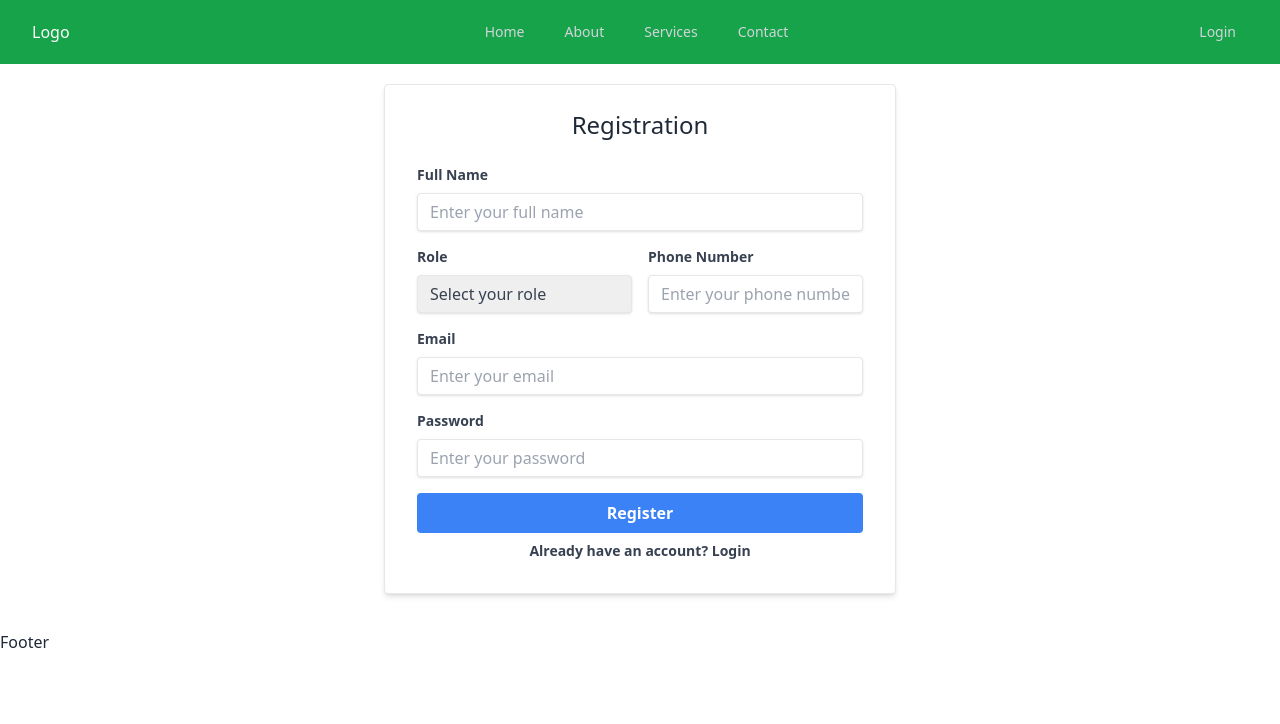
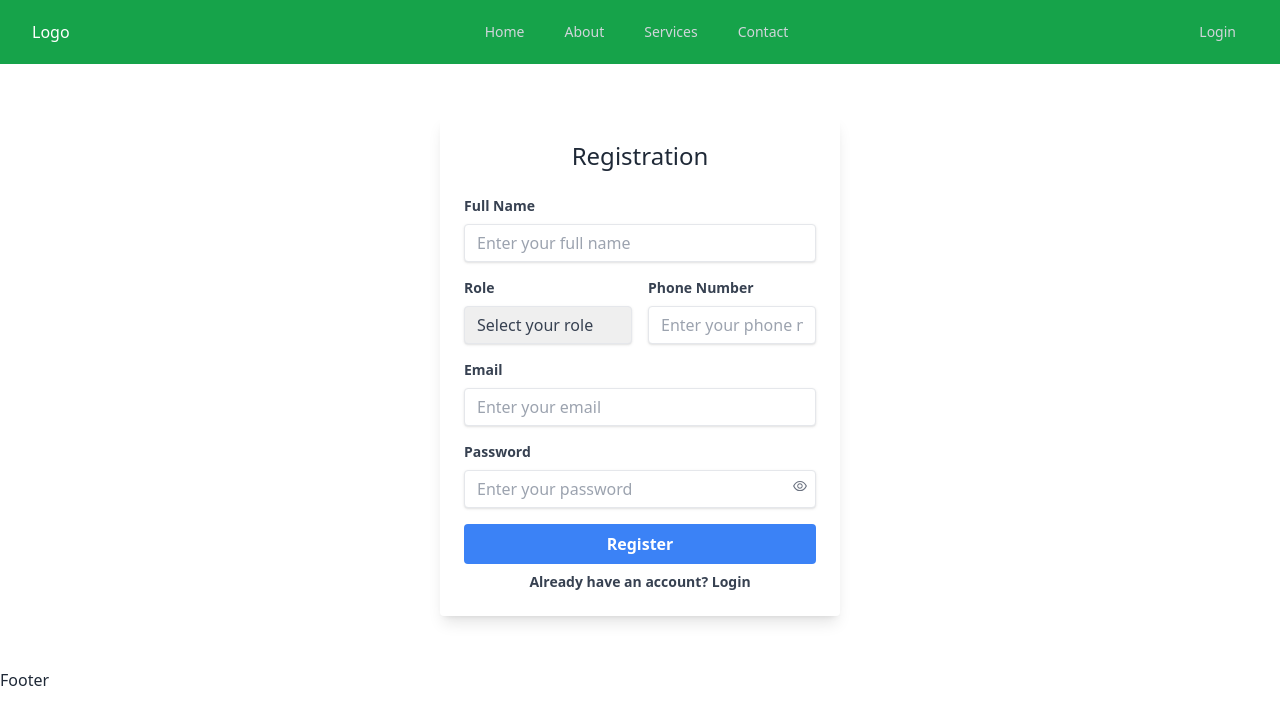
Before and after one commit to mehedihasan-ofc/house-hunter-client, a React (Vite) app: page /register in a window 1280 px wide. Shown: the top 724 px of the page. Built offline with nearby package versions, Linux system fonts and the light colour scheme.

Commit message:
Implement login and register form password toggle

```diff
--- a/src/pages/Auth/Login/Login.jsx
+++ b/src/pages/Auth/Login/Login.jsx
@@ -1,19 +1,26 @@
-import React from 'react';
+import React, { useState } from 'react';
 import { useForm } from 'react-hook-form';
 import { Link } from 'react-router-dom';
+import { AiOutlineEye, AiOutlineEyeInvisible } from 'react-icons/ai';
 
 const Login = () => {
   const { register, handleSubmit, formState: { errors } } = useForm();
+  const [showPassword, setShowPassword] = useState(false);
 
   const onSubmit = (data) => {
     console.log(data);
     // Perform login functionality here
   };
 
+  const togglePasswordVisibility = () => {
+    setShowPassword(!showPassword);
+  };
+
   return (
-        <div className="flex justify-center items-center h-full my-5">
-            <form className="bg-white shadow-md rounded px-8 pt-6 pb-8 mb-4 w-2/5 border" onSubmit={handleSubmit(onSubmit)}>
-                <h2 className="text-2xl mb-6">Login</h2>
+    <div className="flex justify-center items-center h-full p-8 my-5">
+      <div className="bg-white shadow-lg rounded p-6 w-[400px]">
+        <form onSubmit={handleSubmit(onSubmit)}>
+          <h2 className="text-2xl text-center mb-6">Login</h2>
           <div className="mb-4">
             <label className="block text-gray-700 text-sm font-bold mb-2" htmlFor="email">
               Email
@@ -31,13 +38,26 @@ const Login = () => {
             <label className="block text-gray-700 text-sm font-bold mb-2" htmlFor="password">
               Password
             </label>
+            <div className="relative">
               <input
                 className="shadow appearance-none border rounded w-full py-2 px-3 text-gray-700 leading-tight focus:outline-none focus:shadow-outline"
                 id="password"
-                        type="password"
+                type={showPassword ? 'text' : 'password'}
                 placeholder="Enter your password"
                 {...register('password', { required: true })}
               />
+              <button
+                type="button"
+                className="absolute right-0 top-0 mt-2 mr-2 focus:outline-none"
+                onClick={togglePasswordVisibility}
+              >
+                {showPassword ? (
+                  <AiOutlineEyeInvisible className="text-gray-500" />
+                ) : (
+                  <AiOutlineEye className="text-gray-500" />
+                )}
+              </button>
+            </div>
             {errors.password && <p className="text-red-500 text-xs mt-1">Password is required.</p>}
           </div>
           <div className="flex items-center justify-between">
@@ -49,8 +69,11 @@ const Login = () => {
             </button>
           </div>
 
-                <p className="block text-gray-700 text-center text-sm font-bold mt-2">New to HouseHunter? <Link to='/register'>Register</Link></p>
+          <p className="block text-gray-700 text-center text-sm font-bold mt-2">
+            New to HouseHunter? <Link to="/register">Register</Link>
+          </p>
         </form>
+      </div>
     </div>
   );
 };
--- a/src/pages/Auth/Register/Register.jsx
+++ b/src/pages/Auth/Register/Register.jsx
@@ -1,18 +1,25 @@
-import React from 'react';
+import React, { useState } from 'react';
 import { useForm } from 'react-hook-form';
 import { Link } from 'react-router-dom';
+import { AiOutlineEye, AiOutlineEyeInvisible } from 'react-icons/ai';
 
 const Register = () => {
     const { register, handleSubmit, formState: { errors } } = useForm();
+    const [showPassword, setShowPassword] = useState(false);
 
     const onSubmit = (data) => {
         console.log(data);
         // Perform form submission, validation, and API calls here
     };
 
+    const togglePasswordVisibility = () => {
+        setShowPassword(!showPassword);
+    };
+
     return (
-        <div className="flex justify-center items-center h-full my-5">
-            <form className="bg-white shadow-md rounded px-8 pt-6 pb-8 mb-4 w-2/5 border" onSubmit={handleSubmit(onSubmit)}>
+        <div className="flex justify-center items-center h-full p-8 my-5">
+            <div className="bg-white shadow-lg rounded p-6 w-[400px]">
+                <form onSubmit={handleSubmit(onSubmit)}>
                     <h2 className="text-2xl text-center mb-6">Registration</h2>
                     <div className="mb-4">
                         <label className="block text-gray-700 text-sm font-bold mb-2" htmlFor="fullName">
@@ -74,13 +81,26 @@ const Register = () => {
                         <label className="block text-gray-700 text-sm font-bold mb-2" htmlFor="password">
                             Password
                         </label>
+                        <div className="relative">
                             <input
                                 className="shadow appearance-none border rounded w-full py-2 px-3 text-gray-700 leading-tight focus:outline-none focus:shadow-outline"
                                 id="password"
-                        type="password"
+                                type={showPassword ? 'text' : 'password'}
                                 placeholder="Enter your password"
                                 {...register('password', { required: true })}
                             />
+                            <button
+                                type="button"
+                                className="absolute right-0 top-0 mt-2 mr-2 focus:outline-none"
+                                onClick={togglePasswordVisibility}
+                            >
+                                {showPassword ? (
+                                    <AiOutlineEyeInvisible className="text-gray-500" />
+                                ) : (
+                                    <AiOutlineEye className="text-gray-500" />
+                                )}
+                            </button>
+                        </div>
                         {errors.password && <p className="text-red-500 text-xs mt-1">Password is required.</p>}
                     </div>
                     <div className="flex items-center justify-between">
@@ -92,8 +112,11 @@ const Register = () => {
                         </button>
                     </div>
 
-                <p className="block text-gray-700 text-center text-sm font-bold mt-2">Already have an account? <Link to='/login'>Login</Link></p>
+                    <p className="block text-gray-700 text-center text-sm font-bold mt-2">
+                        Already have an account? <Link to="/login">Login</Link>
+                    </p>
                 </form>
+            </div>
         </div>
     );
 };
```
Lines whose indentation alone changed are shown as unchanged.
